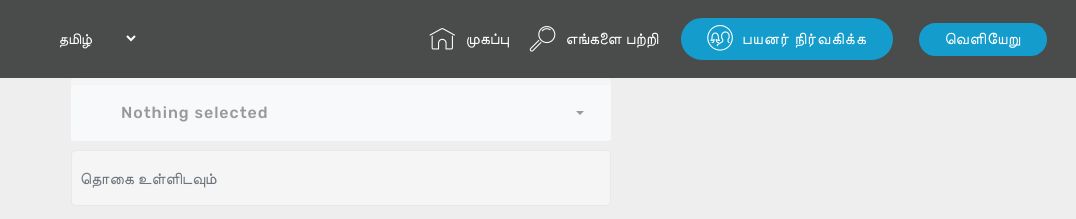
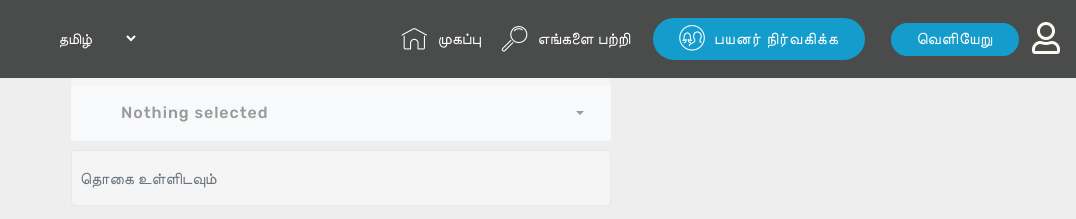
Before and after one commit to sathishkumarece/varsel, a website: page public/html/tm/enterExpense.html in a window 1280 px wide. Shown: the top 219 px of the page, 204-1280 px from the left. Drawn offline with Linux system fonts and the light colour scheme; no server answers; files whose address does not match are found by name.

Commit message:
Profile for tamil lang

```diff
--- a/public/html/tm/enterExpense.html
+++ b/public/html/tm/enterExpense.html
@@ -77,6 +77,9 @@
                     <a class="btn btn-sm btn-primary display-4 " href="/logout">
                         வெளியேறு</a>
                 </div>
+                <a class="profile" href="profile.html">
+                        <i class="far fa-user fa-2x"></i>
+                    </a>
             </div>
         </nav>
     </section>
```
Also changed, not shown: public/html/tm/createPerson.html (+3 -0 lines), public/html/tm/home.html (+3 -0 lines), public/html/tm/managePerson.html (+3 -0 lines), public/html/tm/updatePerson.html (+3 -0 lines).
